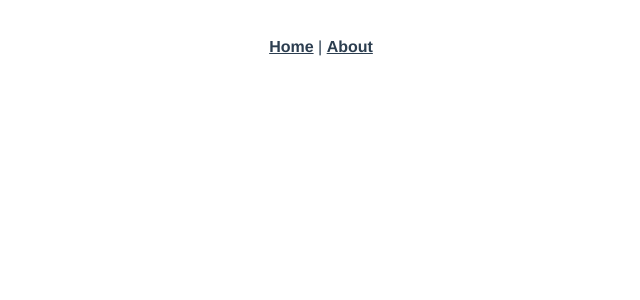
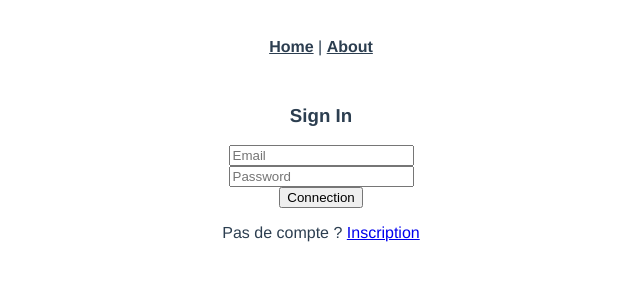
Before and after one commit to Jolimoi/handson-pwalist, a Vue app: page /login in a window 1280 px wide. Shown: the top 300 px of the page, without its empty margins (319-959 px from the left). Built offline with nearby package versions, Linux system fonts and the light colour scheme; no server answers.

Commit message:
Ex 2 - Register

```diff
--- a/src/components/Form.vue
+++ b/src/components/Form.vue
@@ -15,20 +15,47 @@
 <script>
 import firebase from "firebase";
 
+
 export default {
   name: "Form",
   data() {
     return {
       ingredient: "",
       docs: []
-    }
+    };
   },
   mounted() {
     // Exercice 1.2
+    firebase
+      .firestore()
+      .collection("maliste")
+      .onSnapshot(querySnapshot => {
+        querySnapshot.docChanges().forEach(change => {
+          if (change.type === "added") {
+            this.docs.push({
+              id: change.doc.id,
+              name: change.doc.data().name
+            });
+          }
+        });
+      });
+      // Exercice 2.4
+      firebase.auth().onAuthStateChanged(user => {
+      if (user) {
+        // Exercice 2.4
+      }
+    });
   },
   methods: {
     onSubmit: function() {
       // Exercice 1.1
+      firebase
+        .firestore()
+        .collection("maliste")
+        .add({
+          name: this.ingredient
+        });
+        // Exercice 2.4
     }
   }
 };
--- a/src/main.js
+++ b/src/main.js
@@ -8,7 +8,9 @@ firebase.initializeApp({});
 
 Vue.config.productionTip = false
 
-new Vue({
-  router,
-  render: h => h(App)
-}).$mount('#app')
+firebase.auth().onAuthStateChanged(() => {
+  new Vue({
+    router,
+    render: h => h(App)
+  }).$mount('#app')
+})
--- a/src/router/index.js
+++ b/src/router/index.js
@@ -1,29 +1,64 @@
-import Vue from 'vue'
-import VueRouter from 'vue-router'
-import Home from '../views/Home.vue'
+import Vue from "vue";
+import VueRouter from "vue-router";
 
-Vue.use(VueRouter)
+import Home from "../views/Home.vue";
+import Login from "../views/Login.vue";
+import Register from "../views/Register.vue";
+import firebase from "firebase";
+
+Vue.use(VueRouter);
 
 const routes = [
   {
-    path: '/',
-    name: 'home',
-    component: Home
+    path: "*",
+    redirect: "/login"
   },
   {
-    path: '/about',
-    name: 'about',
+    path: "/",
+    redirect: "/login"
+  },
+  {
+    path: "/login",
+    name: "Login",
+    component: Login
+  },
+  {
+    path: "/register",
+    name: "register",
+    component: Register
+  },
+  {
+    path: "/about",
+    name: "about",
     // route level code-splitting
     // this generates a separate chunk (about.[hash].js) for this route
     // which is lazy-loaded when the route is visited.
-    component: () => import(/* webpackChunkName: "about" */ '../views/About.vue')
+    component: () =>
+      import(/* webpackChunkName: "about" */ "../views/About.vue")
+  },
+  {
+    path: "/home",
+    name: "Home",
+    component: Home,
+    meta: {
+      requiresAuth: true
+    }
   }
-]
+];
 
 const router = new VueRouter({
-  mode: 'history',
+  mode: "history",
   base: process.env.BASE_URL,
   routes
-})
+});
 
-export default router
+router.beforeEach((to, from, next) => {
+  const currentUser = firebase.auth().currentUser;
+  const requiresAuth = to.matched.some(record => record.meta.requiresAuth);
+
+  if (requiresAuth && !currentUser) next("login");
+  else if (!requiresAuth && currentUser) next("home");
+  else next();
+});
+
+export default router;
--- a/src/views/Home.vue
+++ b/src/views/Home.vue
@@ -1,18 +1,25 @@
 <template>
   <div class="home">
-    <img alt="Vue logo" src="../assets/logo.png">
+    <img alt="Vue logo" src="../assets/logo.png" />
     <Form />
+    <button @click="logout">Logout</button>
   </div>
 </template>
 
 <script>
 // @ is an alias to /src
-import Form from '@/components/Form.vue'
+import Form from "@/components/Form.vue";
+import firebase from 'firebase'
 
 export default {
-  name: 'home',
+  name: "home",
   components: {
     Form
+  },
+  methods: {
+    logout() {
+      // Exercice 2.3
+    }
   }
-}
+};
 </script>
--- /dev/null
+++ b/src/views/Login.vue
@@ -0,0 +1,37 @@
+<template>
+  <div class="login">
+    <h3>Sign In</h3>
+    <input type="text" v-model="email" placeholder="Email" />
+    <br />
+    <input type="password" v-model="password" placeholder="Password" />
+    <br />
+    <button @click="login">Connection</button>
+    <p>
+      Pas de compte ?
+      <router-link to="/register">Inscription</router-link>
+    </p>
+  </div>
+</template>
+
+<script>
+import firebase from "firebase";
+
+export default {
+  name: "Login",
+  data() {
+    return {
+      email: "",
+      password: ""
+    };
+  },
+
+  methods: {
+    login() {
+      // Exercice 2.2
+    }
+  }
+};
+</script>
+
+<style scoped>
+</style>
--- /dev/null
+++ b/src/views/Register.vue
@@ -0,0 +1,38 @@
+<template>
+  <div class="signup">
+    <p>Créer son compte</p>
+    <input type="text" v-model="email" placeholder="Email" />
+    <br />
+    <input type="password" v-model="password" placeholder="Password" />
+    <br />
+    <button @click="signUp">Valider</button>
+    <p>
+      <router-link to="/login">login</router-link>
+    </p>
+  </div>
+</template>
+
+ <script>
+import firebase from "firebase";
+
+export default {
+  name: "Register",
+  data() {
+    return {
+      email: "",
+      password: ""
+    };
+  },
+  methods: {
+    signUp() {
+      // Exercice 2.1
+    }
+  }
+};
+</script>
+
+ <style scoped>
+.signup {
+  margin-top: 40px;
+}
+</style>
```
